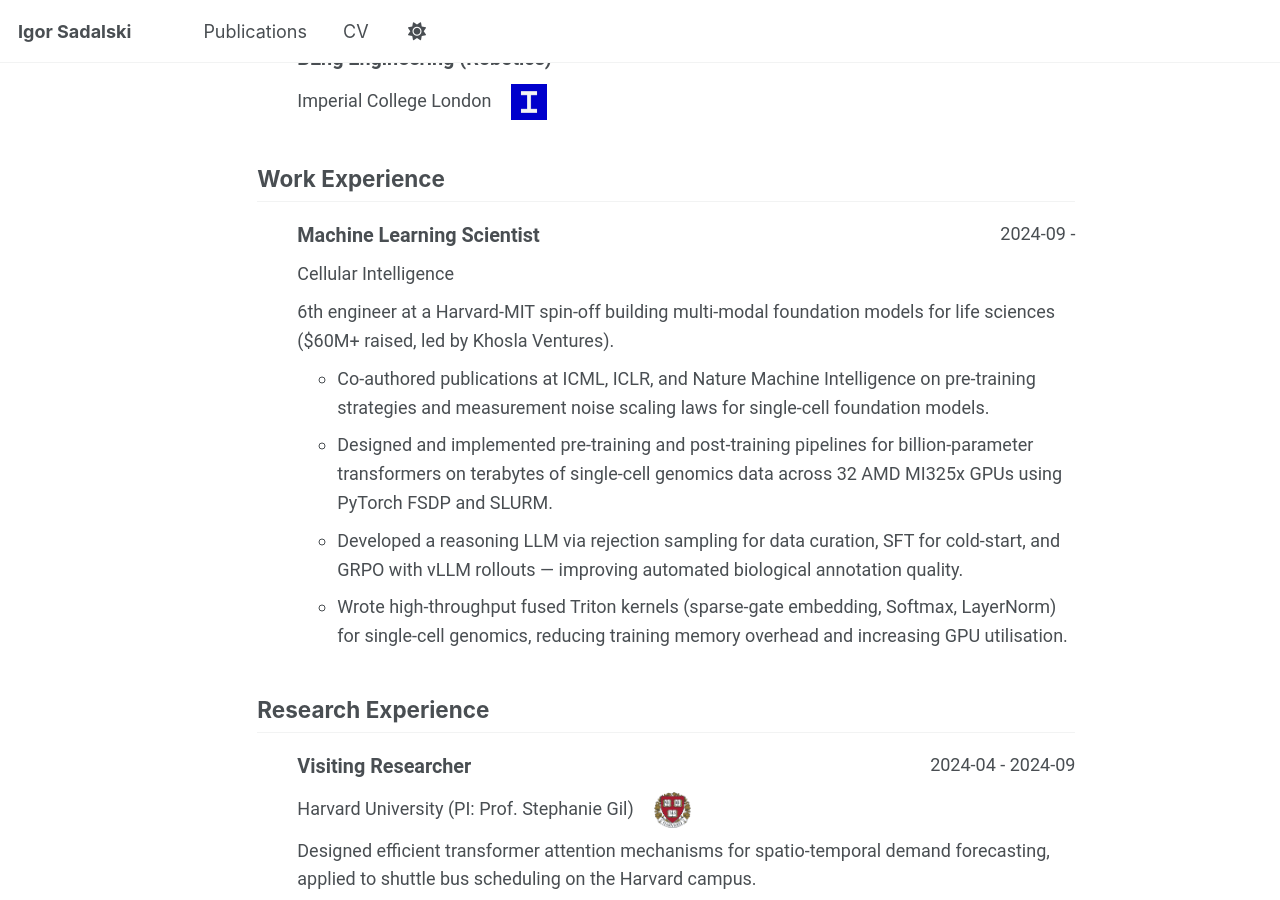
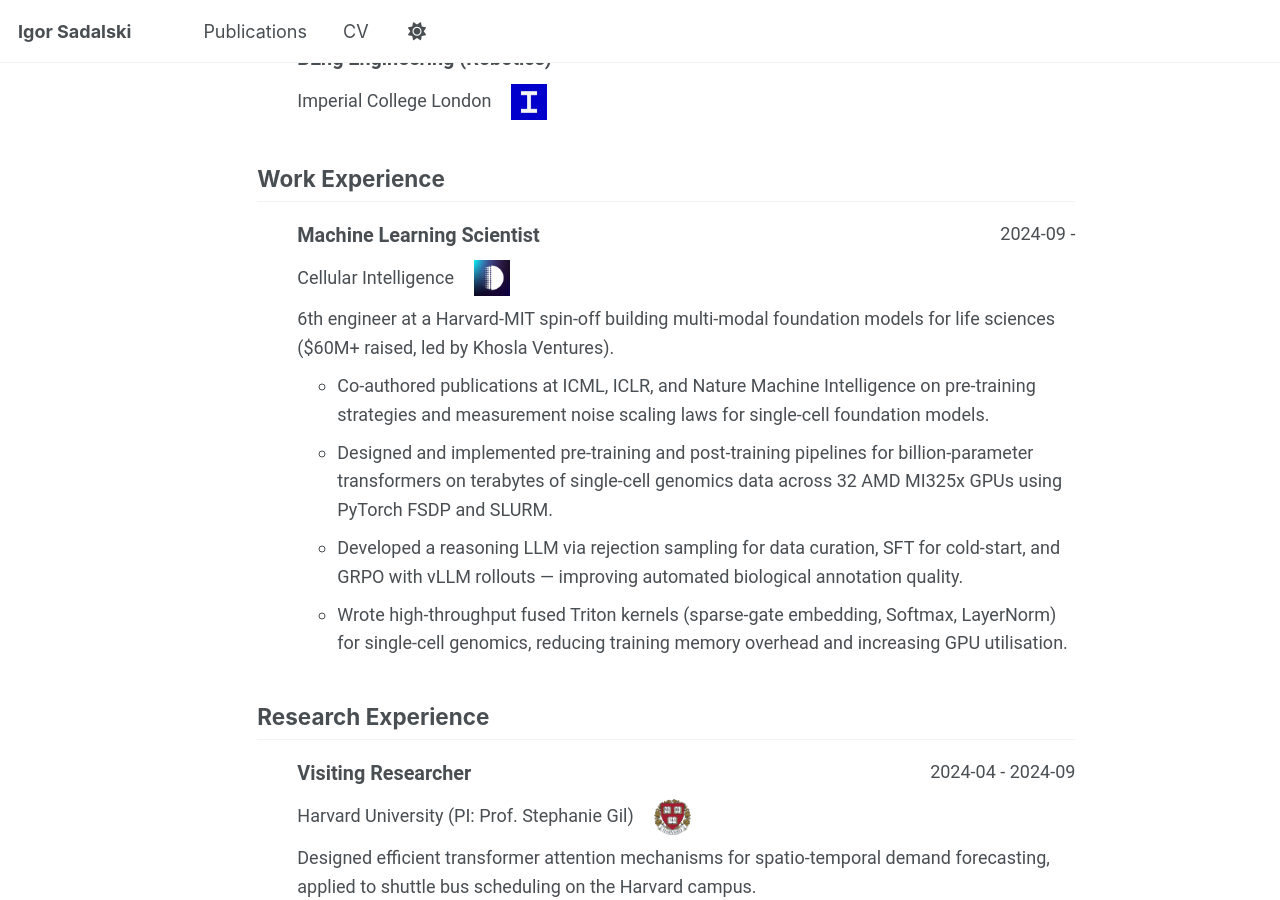
Before and after one commit to igor-sadalski/igor-sadalski.github.io, a Jekyll site: the page built from _pages/cv-json.md, in a window 1280 px wide and 900 px high, scrolled down 731 px. Built offline with Jekyll 4.4.1, drawn with Linux system fonts in a browser that asks for light colours; a script bundle is joined from its source files by our own code; library files that are not in the unit come from our copies.

Commit message:
rename Somite.ai to Cellular Intelligence across site
Co-Authored-By: Claude Sonnet 4.6 <noreply@anthropic.com>

```diff
--- a/_config.yml
+++ b/_config.yml
@@ -26,9 +26,9 @@ author:
   avatar           : "profile_pic.png"
   name             : "Igor Sadalski"
   pronouns         : # example: "she/her"
-  bio              : "Machine Learning Scientist at Somite.ai, working on multimodal foundational models (for life sciences) and AI co-scientist."
+  bio              : "Machine Learning Scientist at Cellular Intelligence, working on multimodal foundational models (for life sciences) and AI co-scientist."
   location         : "Boston, MA"
-  employer         : "Somite.ai"
+  employer         : "Cellular Intelligence"
   uri              : # URL
   email            : "igor.sadalski@gmail.com"
 
--- a/_data/authors.yml
+++ b/_data/authors.yml
@@ -4,7 +4,7 @@ Igor Sadalski:
   name        : "Igor Sadalski"
   uri         : "https://igor-sadalski.github.io"
   email       : "igor.sadalski@gmail.com"
-  bio         : "Machine Learning Scientist at Somite.ai. MSc in Computer Science (Machine Learning) from Imperial College London. Research interests in foundational models, transformers, and genomic AI."
+  bio         : "Machine Learning Scientist at Cellular Intelligence. MSc in Computer Science (Machine Learning) from Imperial College London. Research interests in foundational models, transformers, and genomic AI."
   avatar      : "profile_pic.png"
   github      : "igor-sadalski"
   linkedin    : "igorsadalski"
--- a/_includes/cv-template.html
+++ b/_includes/cv-template.html
@@ -110,8 +110,8 @@
               <img src="{{ '/images/imperial_college_logo.png' | prepend: image_base }}" alt="Imperial College London" class="cv-logo">
             {% elsif education.institution == "Caltech" %}
               <img src="{{ '/images/caltech_logo.png' | prepend: image_base }}" alt="Caltech" class="cv-logo">
-            {% elsif education.institution == "Somite.ai" %}
-              <img src="{{ '/images/somite_logo.png' | prepend: image_base }}" alt="Somite.ai" class="cv-logo">
+            {% elsif education.institution == "Cellular Intelligence" %}
+              <img src="{{ '/images/somite_logo.png' | prepend: image_base }}" alt="Cellular Intelligence" class="cv-logo">
             {% endif %}
           </div>
           {% if education.gpa %}
@@ -149,8 +149,8 @@
               <img src="{{ '/images/imperial_college_logo.png' | prepend: image_base }}" alt="Imperial College London" class="cv-logo">
             {% elsif work.company == "Caltech" %}
               <img src="{{ '/images/caltech_logo.png' | prepend: image_base }}" alt="Caltech" class="cv-logo">
-            {% elsif work.company == "Somite.ai" %}
-              <img src="{{ '/images/somite_logo.png' | prepend: image_base }}" alt="Somite.ai" class="cv-logo">
+            {% elsif work.company == "Cellular Intelligence" %}
+              <img src="{{ '/images/somite_logo.png' | prepend: image_base }}" alt="Cellular Intelligence" class="cv-logo">
             {% endif %}
           </div>
           {% if work.summary %}
@@ -190,8 +190,8 @@
               <img src="{{ '/images/imperial_college_logo.png' | prepend: image_base }}" alt="Imperial College London" class="cv-logo">
             {% elsif research.institution == "Caltech" %}
               <img src="{{ '/images/caltech_logo.png' | prepend: image_base }}" alt="Caltech" class="cv-logo">
-            {% elsif research.institution == "Somite.ai" %}
-              <img src="{{ '/images/somite_logo.png' | prepend: image_base }}" alt="Somite.ai" class="cv-logo">
+            {% elsif research.institution == "Cellular Intelligence" %}
+              <img src="{{ '/images/somite_logo.png' | prepend: image_base }}" alt="Cellular Intelligence" class="cv-logo">
             {% endif %}
           </div>
           {% if research.summary %}
@@ -297,8 +297,8 @@
               <img src="{{ '/images/imperial_college_logo.png' | prepend: image_base }}" alt="Imperial College London" class="cv-logo">
             {% elsif teaching.institution == "Caltech" %}
               <img src="{{ '/images/caltech_logo.png' | prepend: image_base }}" alt="Caltech" class="cv-logo">
-            {% elsif teaching.institution == "Somite.ai" %}
-              <img src="{{ '/images/somite_logo.png' | prepend: image_base }}" alt="Somite.ai" class="cv-logo">
+            {% elsif teaching.institution == "Cellular Intelligence" %}
+              <img src="{{ '/images/somite_logo.png' | prepend: image_base }}" alt="Cellular Intelligence" class="cv-logo">
             {% endif %}
           </div>
           {% if teaching.role %}
```
Also changed, not shown: index.md (+2 -2 lines).
